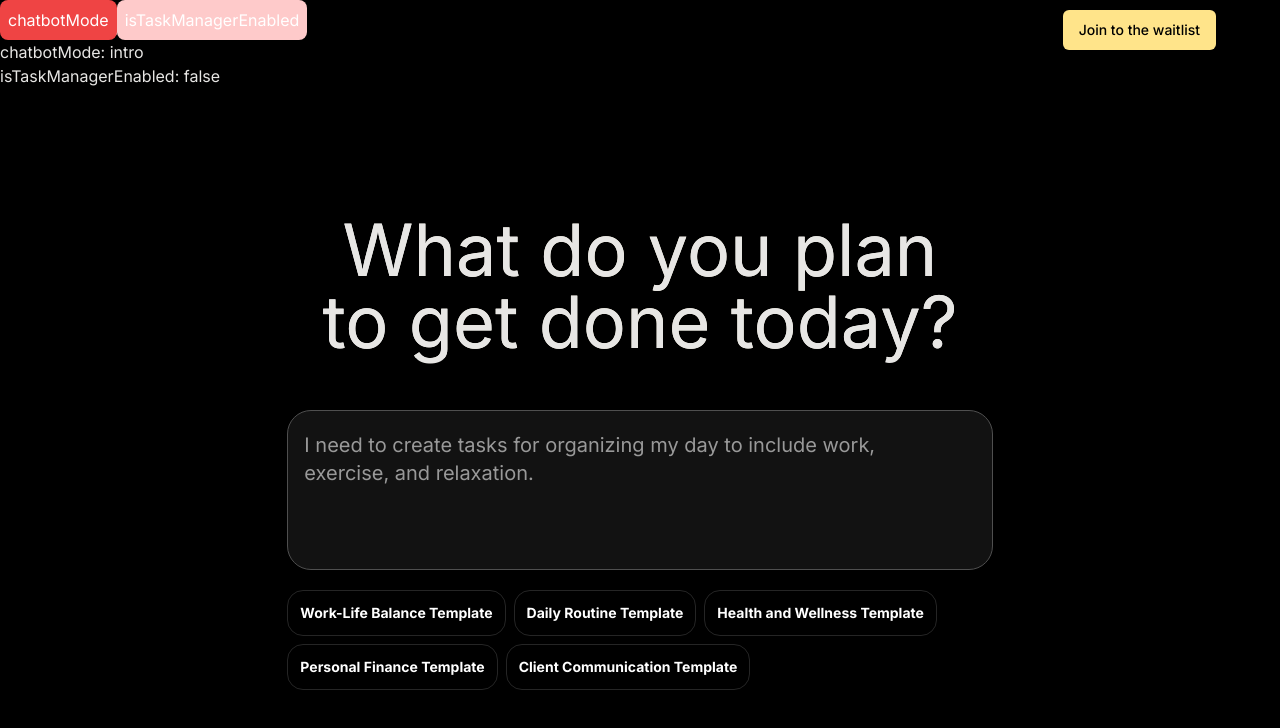
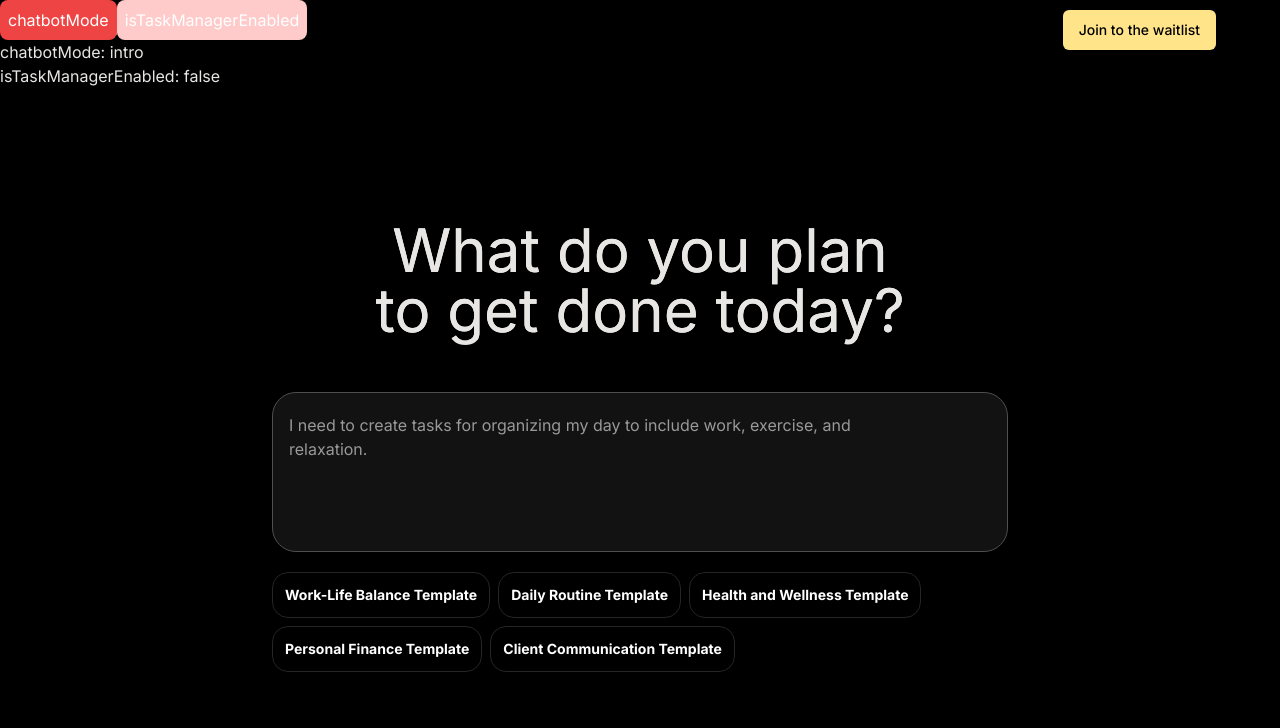
Before and after one commit to jdesignermayor/actionize-app, a Next.js app: page / in a window 1280 px wide. Shown: the top 728 px of the page. Built offline with nearby package versions, Linux system fonts and the light colour scheme.

Commit message:
feat: ui fixes

```diff
--- a/app/components/chatbot.tsx
+++ b/app/components/chatbot.tsx
@@ -18,7 +18,7 @@ export default function Chatbot() {
             {chatbotMode === 'intro' && <><IntroChatMessage /> </>}
         </div>
         <div className='flex flex-col gap-5 justify-between focus:border-white focus:border-2 w-full rounded-xl'>
-            <textarea name="prompt" onChange={(e) => setUserPrompt(e.target.value)} placeholder={'I need to create tasks for organizing my day to include work, exercise, and relaxation. '} className=' text-xl border-panel-gray-main focus:bg-[#222222] placeholder:text-text-gray-main px-4 pr-20 pb-9 pt-5 border border-bg-gray-main rounded-3xl focus:ring-2 ring-white h-40 resize-none w-full outline-none' ></textarea>
+            <textarea name="prompt" onChange={(e) => setUserPrompt(e.target.value)} placeholder={'I need to create tasks for organizing my day to include work, exercise, and relaxation. '} className=' 2xl:text-lg border-panel-gray-main focus:bg-[#222222] placeholder:text-text-gray-main px-4 pr-20 pb-9 pt-5 border border-bg-gray-main rounded-3xl focus:ring-2 ring-white h-40 resize-none w-full outline-none' ></textarea>
 
             <div className='absolute right-0 pr-8 pt-20'>
                 {userPrompt.length > 0 && <button className=' flex items-center justify-center bg-white w-12 h-12  rounded-2xl p-2 focus:ring-4 ring-white '><svg xmlns="http://www.w3.org/2000/svg" fill="none" viewBox="0 0 24 24" strokeWidth={1.5} stroke="black" className="size-6">
--- a/app/components/introChatMessage.tsx
+++ b/app/components/introChatMessage.tsx
@@ -1,7 +1,7 @@
 export default function IntroChatMessage() {
     return <>
         <div className="flex flex-col text-center gap-3 items-center pt-[calc(10%)]">
-            <h1 className="text-5xl lg:text-7xl leading-tight bg-clip-text bg-gradient-to-r from-[#FFFFFF] via-[#fff5d6] via-[#fff8df] via-[#ffe8e8] to-[#ffffff]">What do you plan <br /> to get done today?</h1>
+            <h1 className="text-4xl lg:text-6xl leading-tight bg-clip-text bg-gradient-to-r from-[#FFFFFF] via-[#fff5d6] via-[#fff8df] via-[#ffe8e8] to-[#ffffff]">What do you plan <br /> to get done today?</h1>
             {/* <article className="leading-relaxed text-center max-w-md text-sm">
                 <p>We'll guide you through the process of setting up your goals, tracking your progress, and staying motivated to achieve them.</p>
             </article>
--- a/app/components/introLayoutSection.tsx
+++ b/app/components/introLayoutSection.tsx
@@ -22,8 +22,8 @@ export default function IntroLayoutSection() {
             <p>isTaskManagerEnabled: {JSON.stringify(isTaskManagerEnabled)}</p>
         </div>
 
-        <div className="flex items-center justify-center w-full lg:px-[calc(2%)] 2xl:px-0 overflow-hidden" ref={parent}>
-            <div className={`w-full h-[90svh] flex flex-col p-2 ${chatbotMode === 'chating' ? 'w-[calc(10%)] lg:w-[calc(30%)] 2xl:w-[calc(28%)] justify-end' : 'lg:w-[calc(60%)] xl:w-[calc(60%)] 2xl:w-[calc(40%)] justify-center items-center'}`} >
+        <div className={`flex ${chatbotMode === 'intro' && ' items-center justify-center '} w-full overflow-hidden`} ref={parent}>
+            <div className={`w-full h-[90svh] flex flex-col p-2 ${chatbotMode === 'chating' ? 'w-[calc(10%)] lg:w-[calc(20%)] 2xl:w-[calc(25%)] justify-end' : 'lg:w-[calc(60%)] xl:w-[calc(60%)] 2xl:w-[calc(30%)] justify-center items-center'}`} >
                 <Chatbot />
             </div>
             {isTaskManagerEnabled && <>
@@ -36,7 +36,7 @@ export default function IntroLayoutSection() {
                         </svg>}
                     </button>
                 </div>
-                <div className={`h-[90svh] ${chatbotMode === 'chating' ? 'w-[calc(65%)]' : 'lg:w-[calc(50%)] xl:w-[calc(65%)] 2xl:w-[calc(70%)]'}`}>
+                <div className={`h-[90svh] ${chatbotMode === 'chating' ? 'w-[calc(70%)]' : 'lg:w-[calc(50%)] xl:w-[calc(65%)] 2xl:w-[calc(70%)]'}`}>
                     <TaskManager />
                 </div>
             </>}
```
